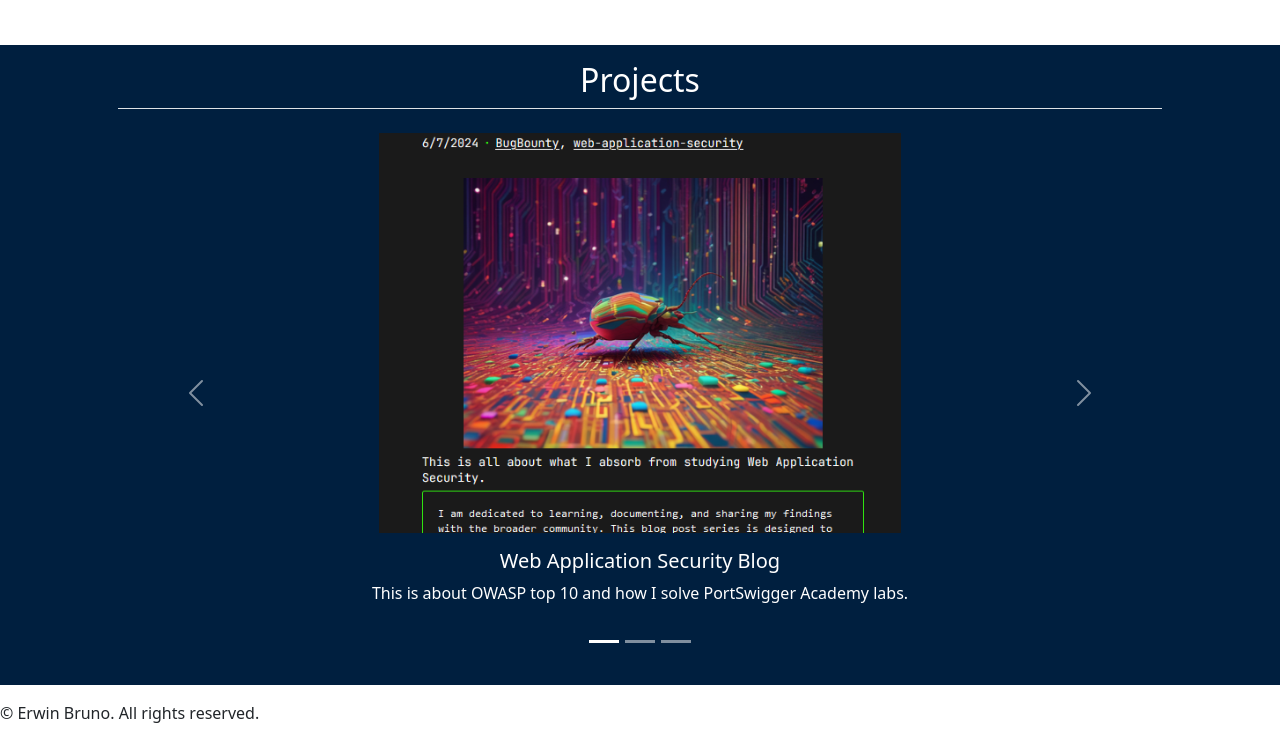
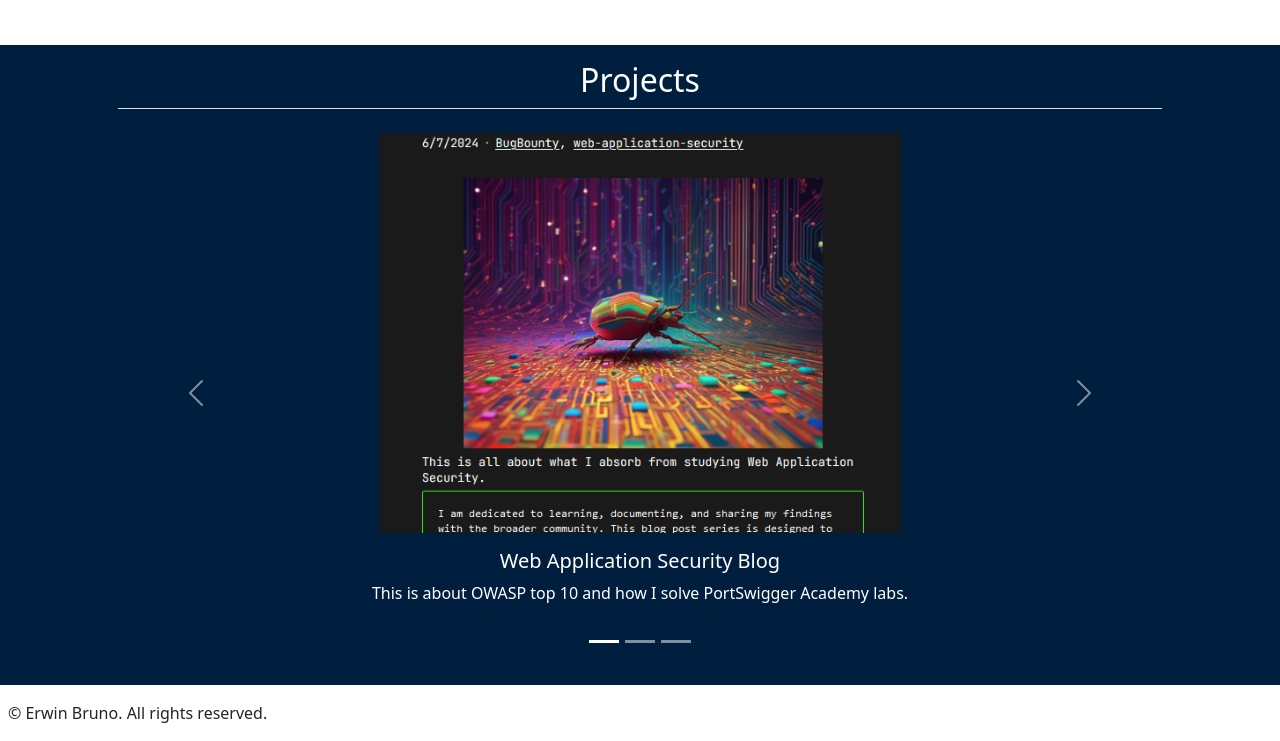
Before and after one commit to gitGdreams/AboutMe, a plain HTML site: page index.html in a window 1280 px wide. Shown: the part 1190-1931 px from the top of the page. Drawn offline with nearby package versions, Linux system fonts and the light colour scheme.

Commit message:
Update index.html

```diff
--- a/index.html
+++ b/index.html
@@ -153,7 +153,7 @@
     <section id="contact">
 
     </section>
-    <section id="footer" class="my-3">
+    <section id="footer" class="my-3 mx-2">
       <footer>© Erwin Bruno. All rights reserved.</footer>
     </section>
 
```
